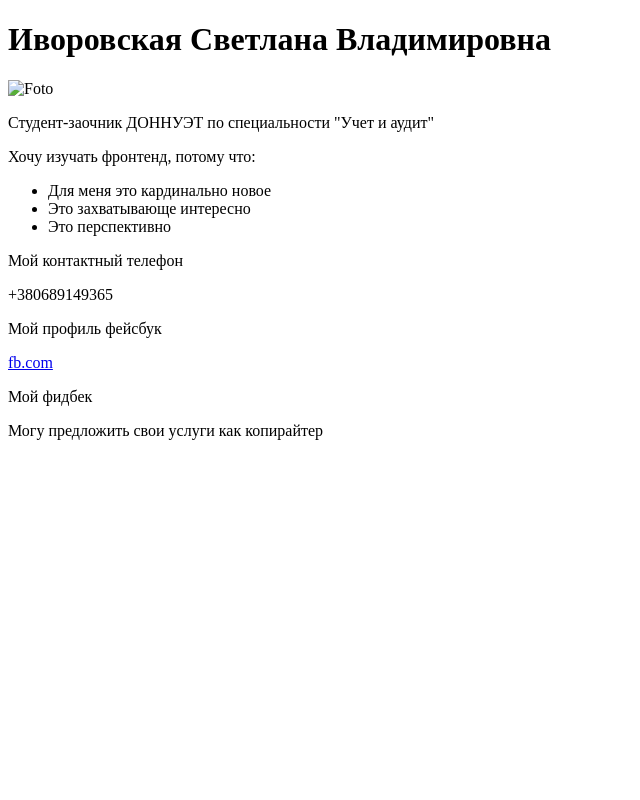
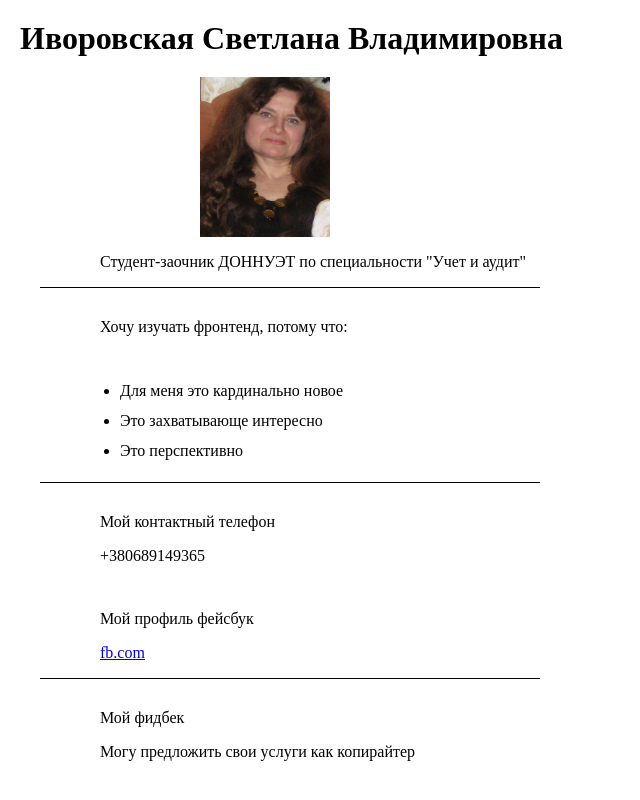
Before and after one commit to Ivorovskaya/github.io, a plain HTML site: page Index.html in a window 1280 px wide. Shown: the whole page, without its empty margins (0-640 px from the left). Drawn offline with Linux system fonts and the light colour scheme.

Commit message:
change files

```diff
--- a/CSS/style.css
+++ b/CSS/style.css
@@ -4,19 +4,18 @@ body {
 }
 
 h1 {
-  margin-bottom: 5px;
-  text-align: center;
+  margin: 20px; 50x; 5px: 50px;
 }
 
 img {
   display: block;
-  margin:0 auto;
-  width: 140px;
-  height: 150px;
+  margin-left: 200px;
+  width: 130px;
+  height: 160px;
 }
 
 .text {
-  padding-left: 60px;
+  padding-left: 100px;
   }
 
 .reason {
--- a/indeks.html
+++ b/Index.html
@@ -3,13 +3,14 @@
    <head>
      <meta charset="UTF-8">
      <title>My homework</title>
-     <link rel="stylesheet" href="css/style">
+     <link rel="stylesheet" href="css/style.css">
    </head>
 
  <body>
   <div>
     <h1>Иворовская Светлана Владимировна</h1>
-       <img src="photo/IMG_6643-копия" alt="Foto" title="My Foto">
+       <img src="CSS/img/IMG_6643.jpg"
+" alt="Foto" title="My Foto">
         </div>
 
      <div class="text">
```
Also changed, not shown: CSS/img/IMG_6643 - копия.jpg (deleted), CSS/img/IMG_6643.jpg (added), 1 other file.
